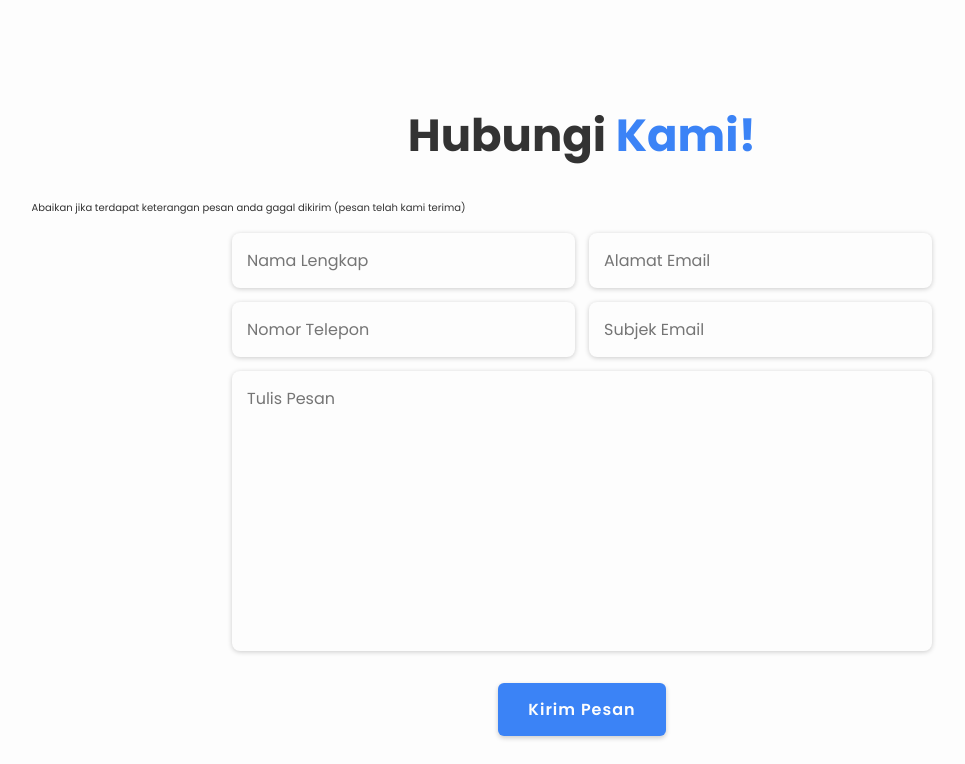
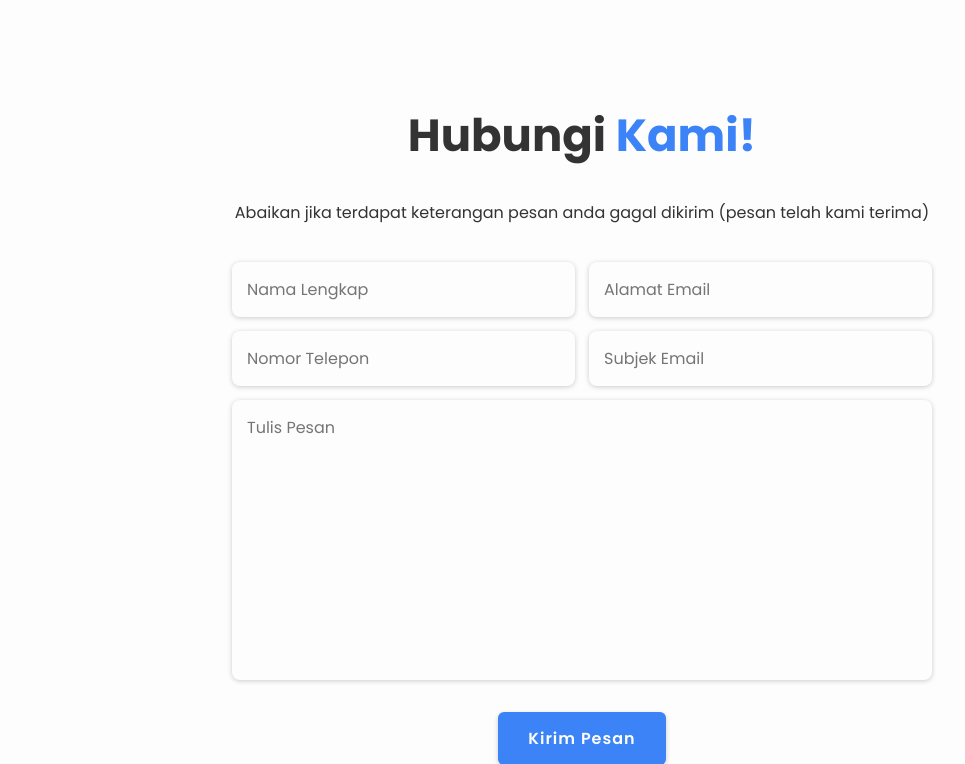
Before and after one commit to aryoprasetya/prasetyastudioweb, a PHP site: page /about.html in a window 1280 px wide. Shown: the part 1873-2637 px from the top of the page, without its empty margins (58-1023 px from the left). Run offline with PHP 8.4, Linux system fonts and the light colour scheme.

Commit message:
Update style copy.css

```diff
--- a/css/style copy.css
+++ b/css/style copy.css
@@ -660,6 +660,12 @@ span {
     margin-bottom: 3rem;
 }
 
+.contact p {
+    font-size: 1.6rem;
+    margin: 1rem 0 3rem;
+    text-align: center;
+}
+
 .contact form {
     max-width: 70rem;
     margin: 1rem auto;
```
